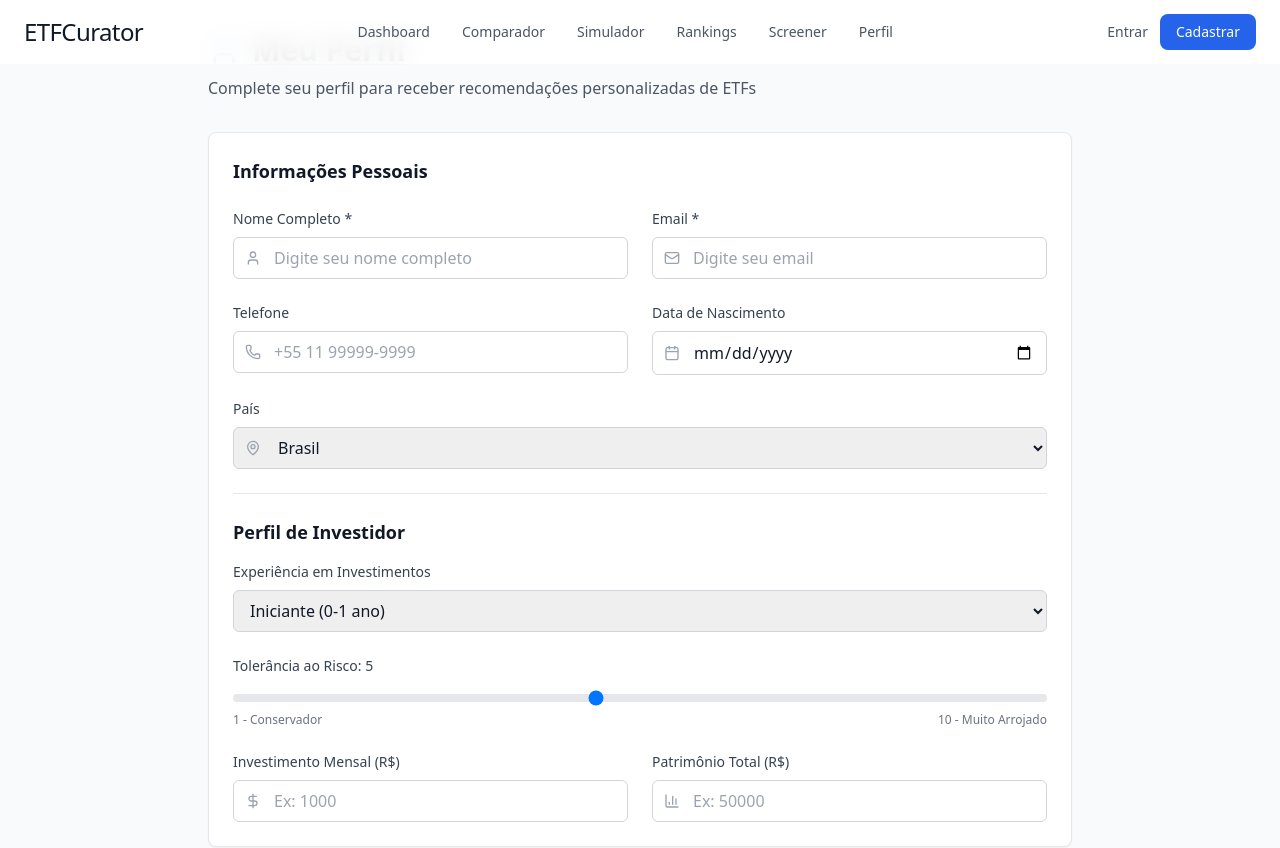
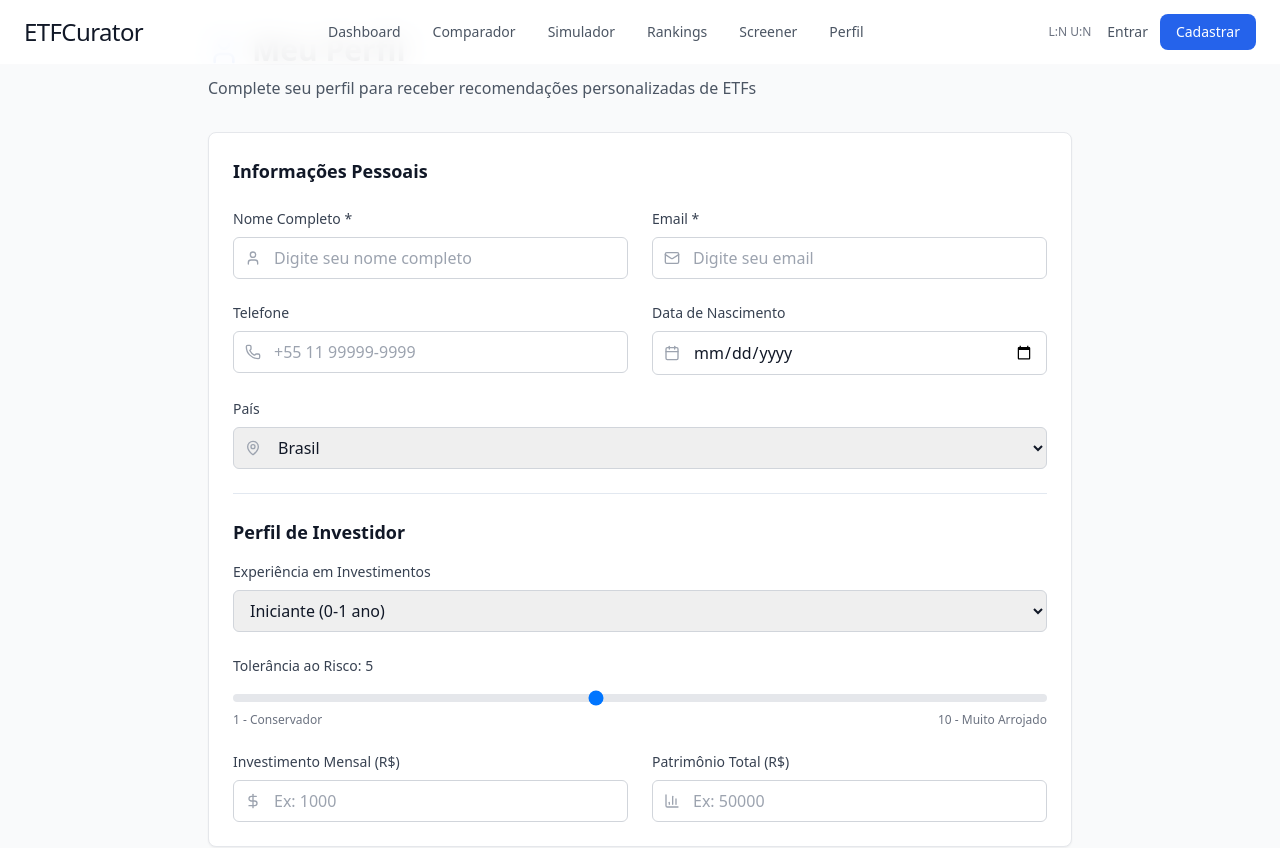
Before and after one commit to EduardoSousaPO/saas-etf-curator-novo, a Next.js app: page /profile in a window 1280 px wide. Shown: the top 848 px of the page. Built offline with nearby package versions, Linux system fonts and the light colour scheme.

Commit message:
\debug: Adicionar info de debug na Navbar para identificar problema com botoes de login"

```diff
--- a/src/components/layout/Navbar.tsx
+++ b/src/components/layout/Navbar.tsx
@@ -62,6 +62,10 @@ export default function Navbar() {
 
           {/* Desktop Actions */}
           <div className="hidden md:flex items-center space-x-4">
+            {/* Debug info - remover após teste */}
+            <div className="text-xs text-gray-500">
+              L:{loading ? 'Y' : 'N'} U:{user ? 'Y' : 'N'}
+            </div>
             {loading ? (
               <div className="w-8 h-8 rounded-full bg-gray-200 animate-pulse"></div>
             ) : user ? (
@@ -159,6 +163,10 @@ export default function Navbar() {
 
               {/* Mobile Auth */}
               <div className="pt-4 border-t border-gray-200/20 dark:border-gray-800/20">
+                {/* Debug info mobile - remover após teste */}
+                <div className="text-xs text-gray-500 mb-2">
+                  L:{loading ? 'Y' : 'N'} U:{user ? 'Y' : 'N'}
+                </div>
                 {user ? (
                   <div className="space-y-3">
                     <div className="flex items-center space-x-3">
```
